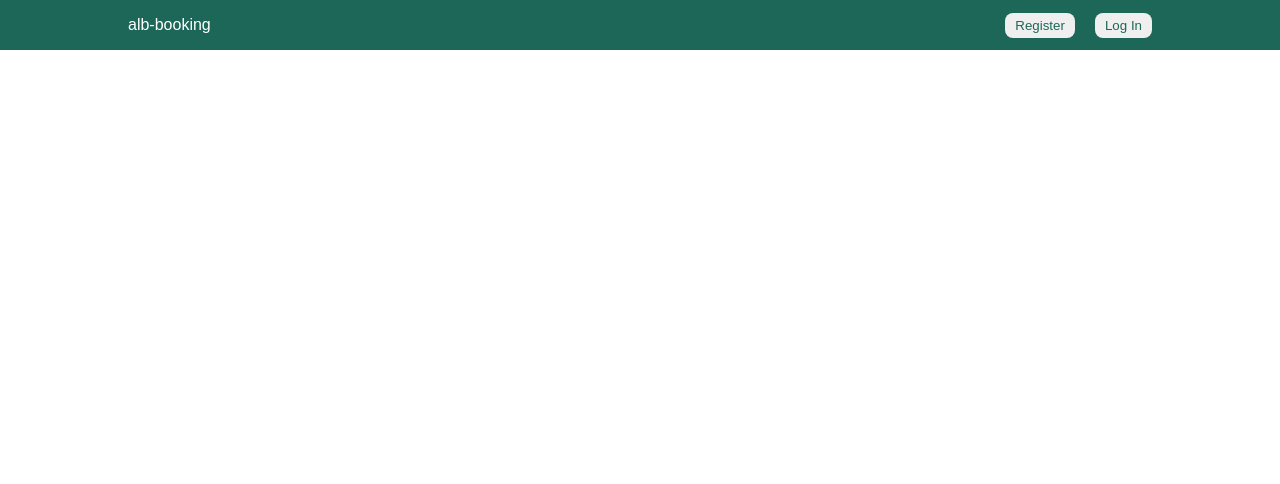
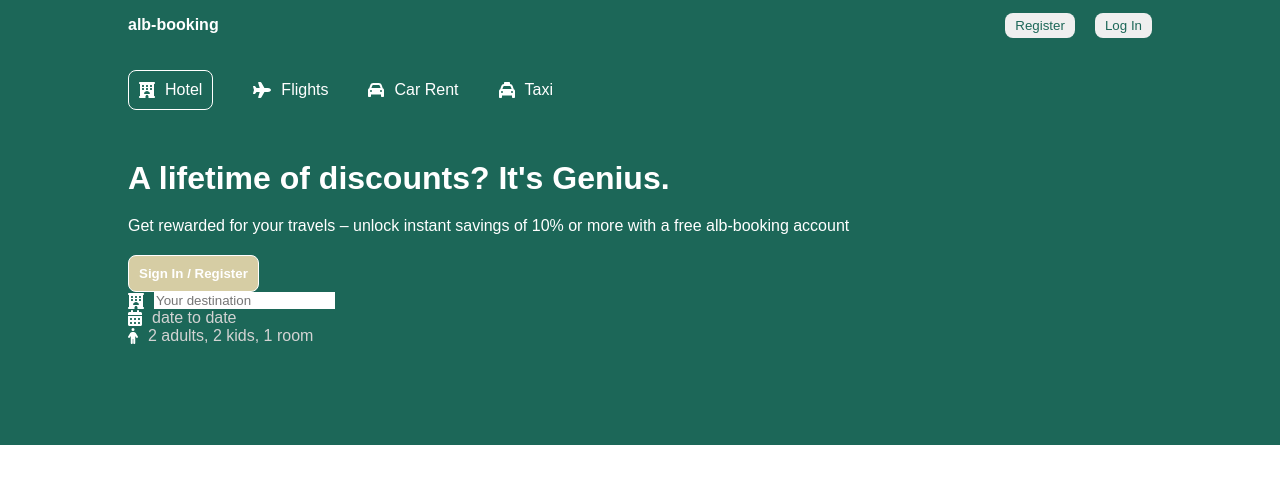
Before and after one commit to FlorentinaDili/alb-booking, a React (Create React App) app: page / in a window 1280 px wide. Shown: the top 484 px of the page. Built offline with nearby package versions, Linux system fonts and the light colour scheme.

Commit message:
Starting header

```diff
--- a/package.json
+++ b/package.json
@@ -3,6 +3,10 @@
   "version": "0.1.0",
   "private": true,
   "dependencies": {
+    "@fortawesome/fontawesome-svg-core": "^6.2.0",
+    "@fortawesome/free-regular-svg-icons": "^6.2.0",
+    "@fortawesome/free-solid-svg-icons": "^6.2.0",
+    "@fortawesome/react-fontawesome": "^0.2.0",
     "@testing-library/jest-dom": "^5.16.4",
     "@testing-library/react": "^13.1.1",
     "@testing-library/user-event": "^13.5.0",
--- /dev/null
+++ b/src/components/header/Header.jsx
@@ -0,0 +1,60 @@
+import { FontAwesomeIcon } from "@fortawesome/react-fontawesome"
+import { faHotel } from "@fortawesome/free-solid-svg-icons"
+import { faPlane } from "@fortawesome/free-solid-svg-icons"
+import { faCar } from "@fortawesome/free-solid-svg-icons"
+import { faTaxi } from "@fortawesome/free-solid-svg-icons"
+import { faCalendarDays } from "@fortawesome/free-solid-svg-icons"
+import { faPerson } from "@fortawesome/free-solid-svg-icons"
+
+import "./header.css";
+
+const Header = () => {
+  return (
+        <div className="header">
+            <div className="headerContainer">
+                <div className="headerList">
+                    <div className="headerListItem active">
+                    <FontAwesomeIcon icon={faHotel} />
+                    <span>Hotel</span>
+                    </div>
+                    <div className="headerListItem">
+                    <FontAwesomeIcon icon={faPlane} />
+                    <span>Flights</span>
+                    </div>
+                    <div className="headerListItem">
+                    <FontAwesomeIcon icon={faCar} />
+                    <span>Car Rent</span>
+                    </div>
+                    <div className="headerListItem">
+                    <FontAwesomeIcon icon={faTaxi} />
+                    <span>Taxi</span>
+                    </div>
+                </div>
+                <h1 className="headerTitle">
+                   A lifetime of discounts? It's Genius.
+                </h1>
+                 <p className="headerDesc">
+                     Get rewarded for your travels – unlock instant savings of 10% or
+                     more with a free alb-booking account
+                </p>
+                <button className="headerBtn"> Sign In / Register</button>
+                <div className="headerSearchItem">
+                    <FontAwesomeIcon icon={faHotel} />
+                    <input type="text"
+                     placeholder="Your destination"
+                     className="headerSearchInput" />
+                </div>
+                <div className="headerSearchItem">
+                    <FontAwesomeIcon icon={faCalendarDays} />
+                    <span className="headerSearchText">date to date</span>
+                </div>
+                <div className="headerSearchItem">
+                    <FontAwesomeIcon icon={faPerson} />
+                    <span className="headerSearchText">2 adults, 2 kids, 1 room</span>
+                </div>
+            </div>
+        </div>
+  )
+}
+
+export default Header
--- /dev/null
+++ b/src/components/header/header.css
@@ -0,0 +1,130 @@
+.header {
+    background-color: #1C6758;
+    color: white;
+    display: flex;
+    justify-content: center;
+    position: relative;
+  }
+
+  .headerContainer {
+    width: 100%;
+    max-width: 1024px;
+    margin: 20px 0px 100px 0px;
+  }
+
+  .headerContainer.listMode {
+    margin: 20px 0px 0px 0px;
+  }
+
+  .headerList {
+    display: flex;
+    gap: 40px;
+    margin-bottom: 50px;
+  }
+
+  .headerListItem {
+    display: flex;
+    align-items: center;
+    gap: 10px;
+  }
+
+  .headerListItem.active {
+    border: 1px solid white;
+    padding: 10px;
+    border-radius: 8px;
+  }
+
+  .headerDesc {
+    margin: 20px 0px;
+  }
+
+  .headerBtn {
+    background-color: #D6CDA4;
+    color: white;
+    font-weight: bold;
+    border: none;
+    padding: 10px;
+    cursor: pointer;
+    border:1px solid;
+    border-radius:8px;
+  }
+
+  .headerSearch {
+    height: 30px;
+    background-color: white;
+    border: 3px solid #febb02;
+    display: flex;
+    align-items: center;
+    justify-content: space-around;
+    padding: 10px 0px;
+    border-radius: 5px;
+    position: absolute;
+    bottom: -25px;
+    width: 100%;
+    max-width: 1024px;
+  }
+
+  .headerIcon {
+    color: lightgray;
+  }
+
+  .headerSearchItem {
+    display: flex;
+    align-items: center;
+    gap: 10px;
+  }
+
+  .headerSearchInput {
+    border: none;
+    outline: none;
+  }
+
+  .headerSearchText {
+    color: lightgray;
+    cursor: pointer;
+  }
+
+  .date {
+    position: absolute;
+    top: 50px;
+    z-index: 2;
+  }
+
+  .options {
+    z-index: 2;
+    position: absolute;
+    top: 50px;
+    background-color: white;
+    color: gray;
+    border-radius: 5px;
+    -webkit-box-shadow: 0px 0px 10px -5px rgba(0, 0, 0, 0.4);
+    box-shadow: 0px 0px 10px -5px rgba(0, 0, 0, 0.4);
+  }
+
+  .optionItem {
+    width: 200px;
+    display: flex;
+    justify-content: space-between;
+    margin: 10px;
+  }
+
+  .optionCounter {
+    display: flex;
+    align-items: center;
+    gap: 10px;
+    font-size: 12px;
+    color: black;
+  }
+
+  .optionCounterButton {
+    width: 30px;
+    height: 30px;
+    border: 1px solid #0071c2;
+    color: #0071c2;
+    cursor: pointer;
+    background-color: white;
+  }
+
+  .optionCounterButton:disabled {
+    cursor: not-allowed;
+  }
--- a/src/components/navbar/navbar.css
+++ b/src/components/navbar/navbar.css
@@ -19,6 +19,7 @@
 
   .logo{
     font-weight: 500;
+    font-weight: bold;
   }
 
   .navButton{
--- a/src/pages/home/Home.jsx
+++ b/src/pages/home/Home.jsx
@@ -1,9 +1,13 @@
 import Navbar from "../../components/navbar/Navbar";
+import Header from "../../components/header/Header";
 import "./home.css"
 
 const Home = () => {
   return (
-    <div><Navbar /></div>
+    <div>
+        <Navbar />
+        <Header />
+    </div>
   )
 }
 
```
Also changed, not shown: 1 other file (tests, documents, lock files or other folders).
